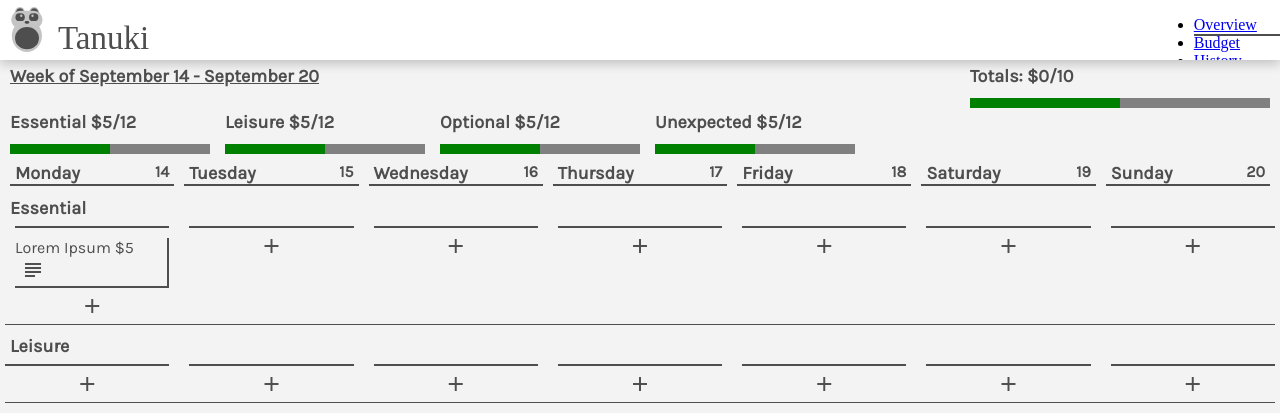
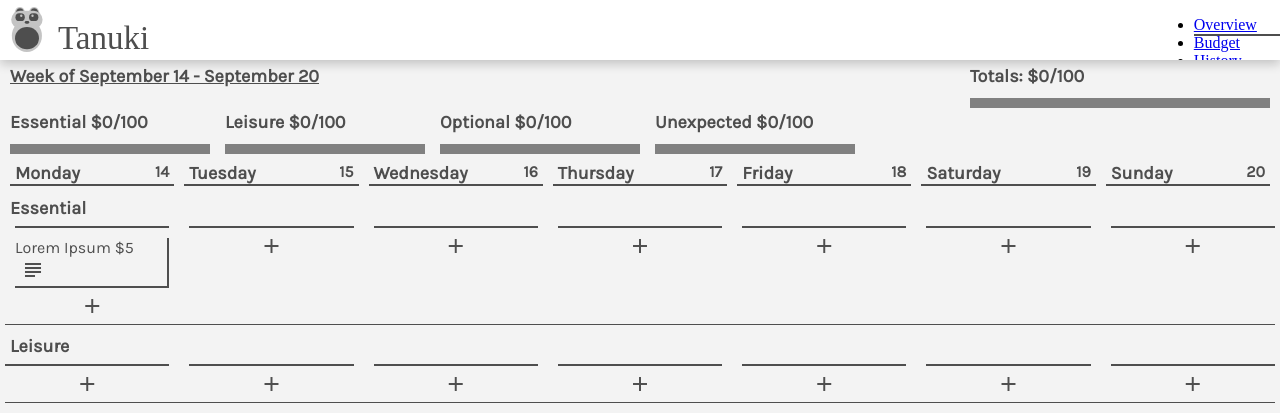
Before and after one commit to pabsromo/capstone2020, a Django app: page /home/ in a window 1280 px wide. Shown: the top 413 px of the page. Run offline with Django 3.2, Linux system fonts and the light colour scheme; the visitor is signed in with stand-in values (Sample User, id 1); data that the repository does not hold is empty; some libraries are stand-ins or nearby versions.

Commit message:
progress bars work

```diff
--- a/tanuki/overview/views.py
+++ b/tanuki/overview/views.py
@@ -2,6 +2,9 @@ from django.shortcuts import render, redirect
 from django.http import HttpResponse
 from django.contrib import messages
 from django.contrib.auth.decorators import login_required
+from django.db.models.functions import Coalesce
+from django.db.models import Sum
+import datetime
 
 from .forms import AddItemForm
 from .models import AddItem
@@ -22,9 +25,26 @@ def home(request):
         else:
             context = {'form': form}
     else:
+        daterange = getCurrentWeek()
+        startdate = daterange[0]
+        enddate = daterange[1]
         items = AddItem.objects.filter(user=request.user)    #only show objects for authenticated user
-        essSum = AddItem.objects.filter(dateDisplayed__range=["2020-10-12", "2020-10-18"])
+        essSum = AddItem.objects.filter(user=request.user, itemType="essential", dateDisplayed__range=[startdate, enddate]).aggregate(sum=Sum('itemPrice'))['sum'] or 0
+        leiSum = AddItem.objects.filter(user=request.user, itemType="leisure", dateDisplayed__range=[startdate, enddate]).aggregate(sum=Sum('itemPrice'))['sum'] or 0
+        optSum = AddItem.objects.filter(user=request.user, itemType="optional", dateDisplayed__range=[startdate, enddate]).aggregate(sum=Sum('itemPrice'))['sum'] or 0
+        unxSum = AddItem.objects.filter(user=request.user, itemType="unexpected", dateDisplayed__range=[startdate, enddate]).aggregate(sum=Sum('itemPrice'))['sum'] or 0
+        totalSum = AddItem.objects.filter(user=request.user, dateDisplayed__range=[startdate, enddate]).aggregate(sum=Sum('itemPrice'))['sum'] or 0
         form = AddItemForm(label_suffix=' ')
 
-        context = {'form': form, 'items': items, 'essSum': essSum}
+        context = {'form': form, 'items': items, 'essSum': essSum, 'leiSum': leiSum, 'optSum': optSum, 'unxSum': unxSum, 'totalSum': totalSum}
     return render(request, 'home.html', context)
+
+
+
+def getCurrentWeek():
+    today = datetime.date.today()
+    monday = today - datetime.timedelta(days=today.weekday())
+    daysTillSunday = (6-today.weekday()) % 7
+    sunday = today + datetime.timedelta(days=daysTillSunday)
+    range = [monday, sunday]
+    return range
--- a/tanuki/tanuki/settings.py
+++ b/tanuki/tanuki/settings.py
@@ -43,6 +43,7 @@ INSTALLED_APPS = [
     'django.contrib.sessions',
     'django.contrib.messages',
     'django.contrib.staticfiles',
+    'mathfilters',
     'login',
     'overview',
     'budget',
--- a/tanuki/templates/home.html
+++ b/tanuki/templates/home.html
@@ -1,5 +1,6 @@
 {% load static %}
 {% load custom_home_tags %}
+{% load mathfilters %}
 
 
 <!DOCTYPE html>
@@ -70,9 +71,9 @@
                 <h1>Week of {% findWeek %}</h1>
             </div>
             <div id="total">
-                <h1>Totals: $0/10
+                <h1>Totals: ${{totalSum}}/100
                     <div>
-                        <progress id="prog_out_tot" value="50" max="100"> 32% </progress>
+                        <progress id="prog_out_tot" value={{totalSum|div:100|mul:100}} max="100"> 32% </progress>
                     </div>
 
             </div>
@@ -80,31 +81,28 @@
 
         <div id="cat_totals">
             <div id="ess_total">
-                    {% for sum in essSum %}
-                        <p> {{ sum.itemPrice }}</p>
-                    {% endfor %}
-                <h1 style="margin-left: 10px;">Essential $5/12
+                <h1 style="margin-left: 10px;">Essential ${{essSum}}/100
                     <div>
-                        <progress id="ess_out_tot" value="50" max="100"> </progress>
+                        <progress id="ess_out_tot" value={{essSum|div:100|mul:100}} max="100"> </progress>
                     </div>
             </div>
 
             <div id="lei_total">
-                <h1>Leisure $5/12
+                <h1>Leisure ${{leiSum}}/100
                     <div>
-                        <progress id="lei_out_tot" value="50" max="100"> </progress>
+                        <progress id="lei_out_tot" value={{leiSum|div:100|mul:100}} max="100"> </progress>
                     </div>
             </div>
             <div id="opt_total">
-                <h1>Optional $5/12
+                <h1>Optional ${{optSum}}/100
                     <div>
-                        <progress id="opt_out_tot" value="50" max="100"> </progress>
+                        <progress id="opt_out_tot" value={{optSum|div:100|mul:100}} max="100"> </progress>
                     </div>
             </div>
             <div id="unx_total">
-                <h1>Unexpected $5/12
+                <h1>Unexpected ${{unxSum}}/100
                     <div>
-                        <progress id="unx_out_tot" value="50" max="100"> </progress>
+                        <progress id="unx_out_tot" value={{unxSum|div:100|mul:100}} max="100"> </progress>
                     </div>
             </div>
         </div>
```
